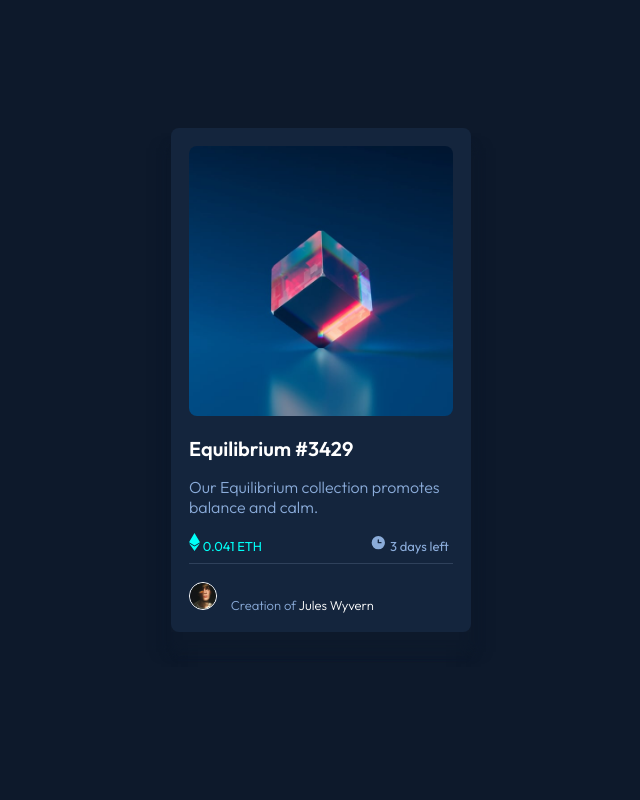
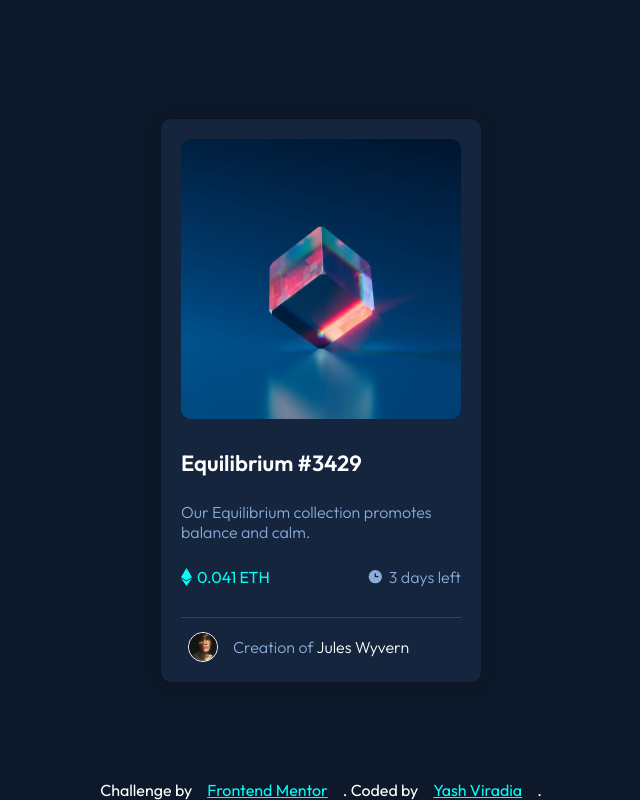
Before and after one commit to yashviradia/nft-preview-card-component-main, a plain HTML site: page index.html in a window 1280 px wide. Shown: the whole page, without its empty margins (319-959 px from the left). Drawn offline with Linux system fonts and the light colour scheme.

Commit message:
edit css class name and refactor html

```diff
--- a/css/styles.css
+++ b/css/styles.css
@@ -1,36 +1,71 @@
-body {
-  background-color: hsl(217, 54%, 11%);
-  color: hsl(0, 0%, 100%);
-  font-family: "Outfit";
+/* Google fonts import */
+@import url('https://fonts.googleapis.com/css2?family=Outfit:wght@300;400;600&display=swap');
+
+*,
+*::before,
+*::after {
+  box-sizing: border-box;
+  margin: 0;
+  padding: 0;
 }
 
-/* Container */
-#container {
-  max-width: 300px;
-  margin: 0 auto;
-  margin-top: 16vh;
-  box-shadow: 0px 20px 10px hsl(217, 54%, 11%), 10px 20px 10px hsl(217, 54%, 11%), -10px 20px 10px hsl(217, 54%, 11%);
+body {
+  min-height: 100vh;
+  font-family: "Outfit";
+  font-family: 1.125rem;
+  background-color: hsl(217, 54%, 11%);
+  display: flex;
+  flex-direction: column;
+  justify-content: center;
+  align-items: center;
 }
 
-@media (max-width: 1028px) {
-  #container {
-    margin-top: 10vh;
-  }
+h1 {
+  font-weight: 600;
+  color: hsl(0, 0%, 100%);
+  font-size: 1.375rem;
+  cursor: pointer;
 }
 
-.card {
-  background-color: hsl(216, 50%, 16%);
-  padding: 18px;
-  border-radius: 8px;
+h1:hover {
+  color: hsl(178, 100%, 50%);
+}
+
+h2 {
+  color: hsl(215, 51%, 70%);
+  font-weight: 300;
+  font-size: 1rem;
+}
+
+p {
+  font-weight: 300;
+  color: hsl(215, 51%, 70%);
+  font-size: 1rem;
 }
 
 
-/* Image */
-.card__img {
+.container {
+  border-radius: 10px;
+  background-color: hsl(216, 50%, 16%);
+  width: 320px;
+  box-shadow: 0px 2px 16px 2px rgba(0, 0, 0, 0.2);
+  padding: 20px;
+}
+
+
+
+/* Image Section */
+
+.image-container {
+  position: relative;
+}
+
+.card-img {
+  display: block;
   width: 100%;
-  border-radius: 8px;
-  height: 270px;
-  object-fit: cover;
+  height: auto;
+  border-radius: 10px;
+  cursor: pointer;
 }
 
 .overlay {
@@ -39,22 +74,19 @@ body {
   bottom: 0;
   left: 0;
   right: 0;
+  height: 100%;
   width: 100%;
   opacity: 0;
-  transition: 0.1s ease;
+  transition: 0.5s ease;
+  border-radius: 10px;
   background-color: hsl(178, 100%, 50%);
-  border-radius: 8px;
+  align-items: center;
+  justify-content: center;
+  cursor: pointer;
 }
 
-.img__container {
-  position: relative;
-}
 
-.img__container:hover .overlay{
-  opacity: 0.5;
-}
-
-.icon__view {
+.view-icon {
   color: hsl(0, 0%, 100%);
   position: absolute;
   top: 50%;
@@ -65,38 +97,43 @@ body {
   text-align: center;
 }
 
-.img__container:hover .text {
+.image-container:hover .view-icon {
   opacity: 1;
+}
+
+.image-container:hover .overlay {
+  opacity: 0.6;
 }
 
 
 
-/* Card details */
-.name {
-  font-size: 20px;
-  font-weight: 600;
-  margin-top: 16px;
+/* Card body Section */
+
+.card-description {
+  display: flex;
+  flex-direction: column;
+  justify-content: space-between;
+  gap: 25px;
+  margin-top: 30px;
+  margin-bottom: 30px;
 }
 
-.name:hover {
-  color: hsl(178, 100%, 50%);
+.card-details {
+  display: flex;
+  align-items: center;
+  justify-content: space-between;
 }
 
-.card__description {
-  font-weight: 300;
-  color: hsl(215, 51%, 70%);
+.detail {
+  display: flex;
+  align-items: center;
+  justify-content: space-between;
+  gap: 5px;
 }
 
-.price__tag, .price__tag svg {
+.price-tag {
+  font-weight: 400;
   color: hsl(178, 100%, 50%);
-  font-size: 13px;
-  font-weight: 400;
-}
-
-.time__description {
-  color: hsl(215, 51%, 70%);
-  font-size: 13px;
-  padding-left: 105px;
 }
 
 hr {
@@ -105,34 +142,52 @@ hr {
   border-top: 1px solid  hsl(215, 32%, 27%);
 }
 
-.creator__image {
-  width: 10%;
-  border: 1px solid hsl(0, 0%, 100%);
-  border-radius: 100%;
-  margin: 10px 10px 0 0;
+/* Creator Section */
+
+.creator {
+  display: flex;
+  align-items: center;
+  justify-content: flex-start;
+  gap: 15px;
+  padding: 14px 7px 0px;
 }
 
-.card__attribution {
+.creator-image {
+  width: 30px;
+  height: 30px;
+  border: 1px solid hsl(0, 0%, 100%);
+  border-radius: 50%;
+}
+
+.card-attribution {
   font-weight: 300;
   color: hsl(215, 51%, 70%);
-  font-size: 13px;
+  font-size: 1rem;
 }
 
-.creator__name {
+.creator-name {
   color: hsl(0, 0%, 100%);
 }
 
-.creator__name:hover{
+.creator-name:hover{
   color: hsl(178, 100%, 50%);
+  cursor: pointer;
 }
 
 /* footer */
 
-.attribution {
-  font-size: 11px;
-  text-align: center;
+footer {
+  position: fixed;
+  bottom: 0;
+  color: hsl(0, 0%, 100%);
+  display: flex;
+  align-items: center;
+  width: 100%;
+  justify-content: center;
+  gap: 15px;
+  font-size: 1rem;
 }
 
-.attribution a {
-  color: hsl(228, 45%, 44%);
+footer a {
+  color: hsl(178, 100%, 50%);
 }
--- a/index.html
+++ b/index.html
@@ -1,49 +1,57 @@
 <!DOCTYPE html>
 <html lang="en">
+
 <head>
   <meta charset="UTF-8">
   <meta name="viewport" content="width=device-width, initial-scale=1.0"> <!-- displays site properly based on user's device -->
 
   <link rel="icon" type="image/png" sizes="32x32" href="./images/favicon-32x32.png">
 
-  <!-- Google fonts -->
-  <link rel="preconnect" href="https://fonts.googleapis.com">
-  <link rel="preconnect" href="https://fonts.gstatic.com" crossorigin>
-  <link href="https://fonts.googleapis.com/css2?family=Outfit:wght@300;400;600&display=swap" rel="stylesheet">
 
   <!-- CSS Stylesheets -->
   <link rel="stylesheet" href="css/styles.css">
 
   <title>NFT preview card component | Yash Viradia</title>
 </head>
+
 <body>
 
-<main>
-  <div id="container">
-    <div class="card">
-      <div class="img__container">
-        <img class="card__img" src="images/image-equilibrium.jpg" alt="image-equilibrium">
-        <div class="overlay">
-          <div class="icon__view"><svg aria-hidden="true" focusable="false" width="48" height="48" xmlns="http://www.w3.org/2000/svg"><g fill="none" fill-rule="evenodd"><path d="M0 0h48v48H0z"/><path d="M24 9C14 9 5.46 15.22 2 24c3.46 8.78 12 15 22 15 10.01 0 18.54-6.22 22-15-3.46-8.78-11.99-15-22-15Zm0 25c-5.52 0-10-4.48-10-10s4.48-10 10-10 10 4.48 10 10-4.48 10-10 10Zm0-16c-3.31 0-6 2.69-6 6s2.69 6 6 6 6-2.69 6-6-2.69-6-6-6Z" fill="#FFF" fill-rule="nonzero"/></g></svg></div>
+  <main class="container">
+    <div class="image-container">
+      <img class="card-img" src="images/image-equilibrium.jpg" alt="image-equilibrium">
+      <div class="overlay">
+        <div class="view-icon">
+          <img src="images/icon-view.svg" alt="">
+        </div></div>
+      </div>
+    </div>
+
+
+    <section class="card-description">
+      <h1>Equilibrium #3429</h1>
+      <p>Our Equilibrium collection promotes balance and calm.</p>
+
+      <div class="card-details">
+        <div class="detail">
+          <img src="images/icon-ethereum.svg" alt="">
+          <h2 class="price-tag">0.041 ETH</h2>
+        </div>
+        <div class="detail">
+          <img src="images/icon-clock.svg" alt="">
+          <h2>3 days left</h2>
         </div>
       </div>
-    <div class="card__details">
-      <h1 class="name">Equilibrium #3429</h1>
-      <p class="card__description">Our Equilibrium collection promotes balance and calm.</p>
-      <div class="">
-        <span class="price__tag"><svg aria-hidden="true" focusable="false" width="11" height="18" xmlns="http://www.w3.org/2000/svg"><path d="M11 10.216 5.5 18 0 10.216l5.5 3.263 5.5-3.262ZM5.5 0l5.496 9.169L5.5 12.43 0 9.17 5.5 0Z" fill="#00FFF8"/></svg> 0.041 ETH</span>
-        <span class="time__description"><svg aria-hidden="true" focusable="false" width="17" height="17" xmlns="http://www.w3.org/2000/svg"><path d="M8.305 2.007a6.667 6.667 0 1 0 0 13.334 6.667 6.667 0 0 0 0-13.334Zm2.667 7.334H8.305a.667.667 0 0 1-.667-.667V6.007a.667.667 0 0 1 1.334 0v2h2a.667.667 0 0 1 0 1.334Z" fill="#8BACD9"/></svg> 3 days left</span>
-      </div>
-      <hr>
-      <img class="creator__image" src="images/image-avatar.png" alt="Jules Wyvern avatar">
-      <span class="card__attribution">Creation of <span class="creator__name">Jules Wyvern</span></span>
-    </div>
-    </div>
-  </div>
-  <!-- <div class="attribution">
+    </section>
+    <hr>
+    <section class="creator">
+      <img class="creator-image" src="images/image-avatar.png" alt="Jules Wyvern avatar">
+      <p class="card-attribution">Creation of <span class="creator-name">Jules Wyvern</span></p>
+    </section>
+  </main>
+  <footer>
     Challenge by <a href="https://www.frontendmentor.io?ref=challenge" target="_blank">Frontend Mentor</a>.
-    Coded by <a href="#">Your Name Here</a>.
-  </div> -->
-</main>
+    Coded by <a href="http://yashviradia.tech/">Yash Viradia</a>.
+  </footer>
 </body>
+
 </html>
```
